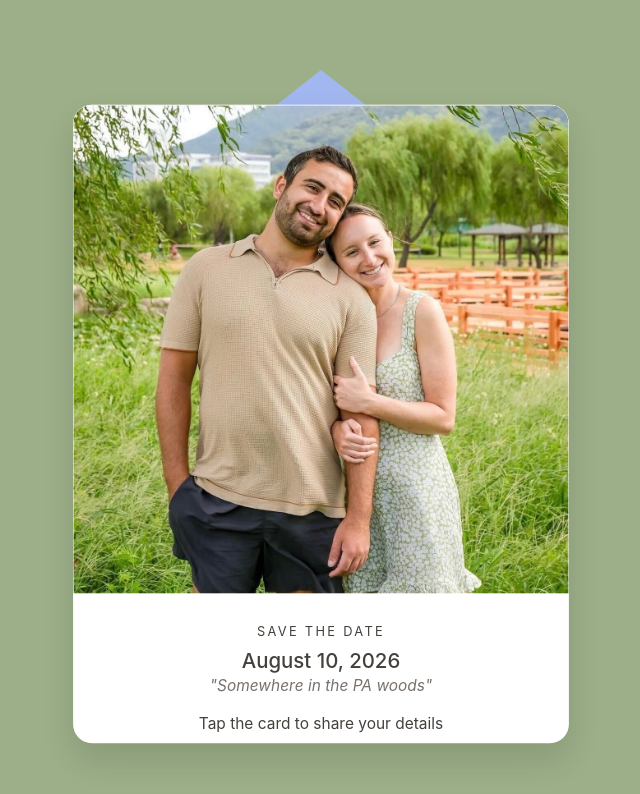
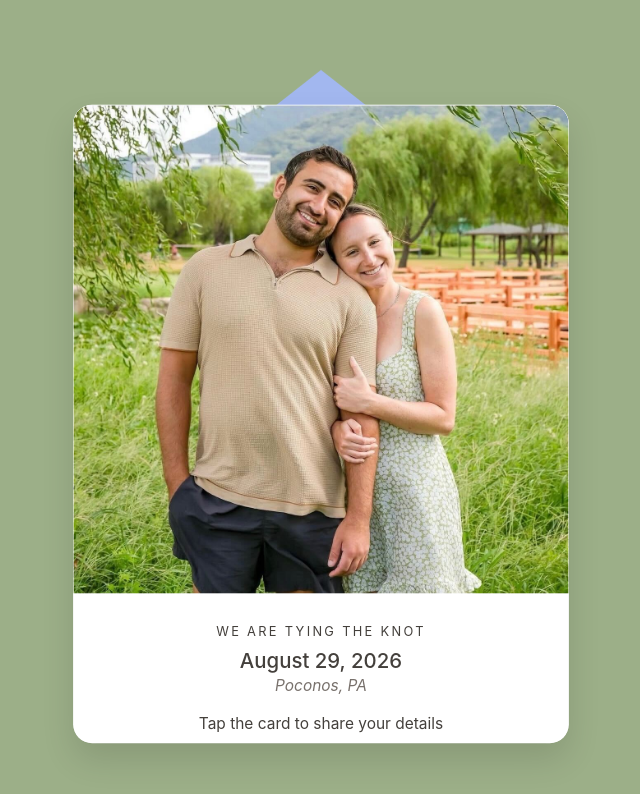
Before and after one commit to RoySchor/nadav-hannah-wedding-websites, a React (Vite) app in the folder save-the-date/: page / in a window 1280 px wide. Shown: the top 794 px of the page, without its empty margins (299-939 px from the left). Built offline with nearby package versions, Linux system fonts and the light colour scheme.

Commit message:
updating wording, favicon, and form

```diff
--- a/save-the-date/index.html
+++ b/save-the-date/index.html
@@ -3,7 +3,8 @@
   <head>
     <meta charset="UTF-8" />
     <meta name="viewport" content="width=device-width, initial-scale=1.0" />
-    <title>Save the Date - Nadav & Hannah</title>
+    <title>Nadav & Hannah</title>
+    <link rel="icon" type="image/x-icon" href="/favicon.ico" />
   </head>
   <body class="bg-stone-50">
     <div id="root"></div>
--- a/save-the-date/src/components/CardFront.css
+++ b/save-the-date/src/components/CardFront.css
@@ -40,7 +40,7 @@
 
 .card-front-instruction {
   margin-top: 1rem;
-  font-size: 0.875rem;
+  font-size: 0.75rem;
   line-height: 1.25rem;
 }
 
--- a/save-the-date/src/components/CardFront.jsx
+++ b/save-the-date/src/components/CardFront.jsx
@@ -7,9 +7,9 @@ export default function CardFront() {
     <div className="card-front-container">
       <TornImage src="/card.jpg" alt="Save the date" />
       <div className="card-front-content">
-        <p className="card-front-subtitle">Save the Date</p>
-        <p className="card-front-date">August 10, 2026</p>
-        <p className="card-front-location">"Somewhere in the PA woods"</p>
+        <p className="card-front-subtitle">We are tying the knot</p>
+        <p className="card-front-date">August 29, 2026</p>
+        <p className="card-front-location">Poconos, PA</p>
         <p className="card-front-instruction">Tap the card to share your details</p>
       </div>
     </div>
```
Also changed, not shown: 1 other file (tests, documents, lock files or other folders).
